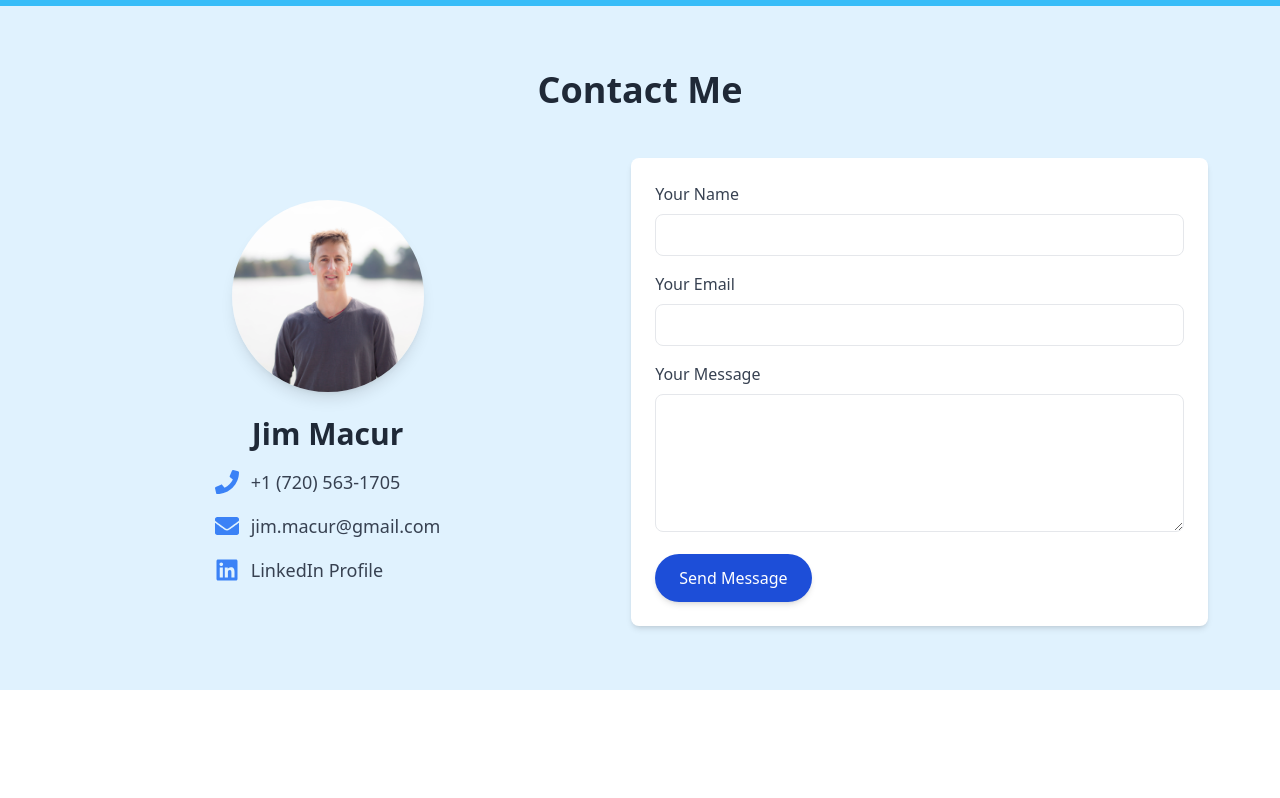
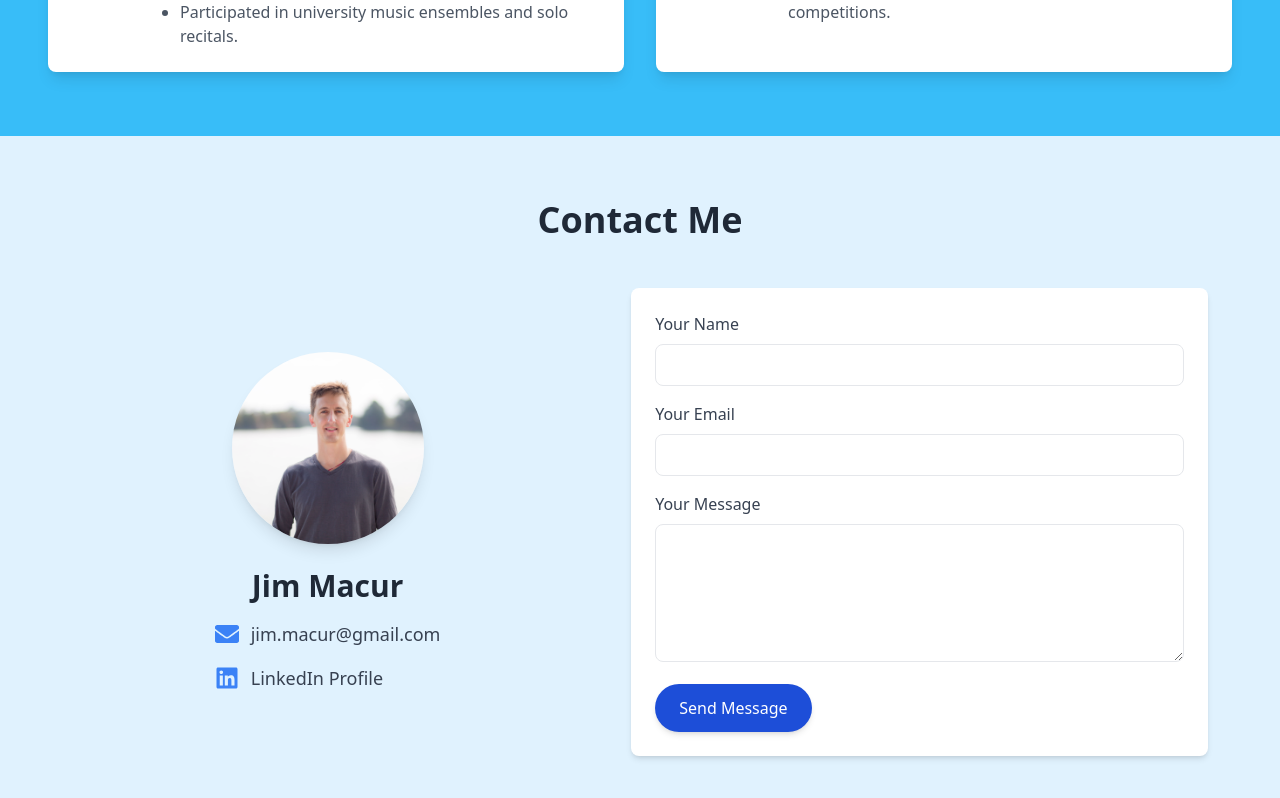
Before and after one commit to DRIF7ER/my-portfolio, a React (Create React App) app: page / in a window 1280 px wide. Shown: the part 6256-7054 px from the top of the page. Before the commit the page ends 6946 px from the top, so only its background shows below. Built offline with nearby package versions, Linux system fonts and the light colour scheme.

Commit message:
refactor: adds a new section to the about me, removes phone#, and adds hover affect for projects

```diff
--- a/src/components/AboutMe.tsx
+++ b/src/components/AboutMe.tsx
@@ -14,6 +14,9 @@ const AboutMe: React.FC = () => {
 
         <p className="text-xl text-gray-700 leading-relaxed mb-10">
           Hi, I'm <span className="font-bold">Jim Macur</span> (may-ker), a passionate fullstack developer with a background in teaching and a love for solving complex problems. After years of teaching and leadership, I transitioned into software development, where I apply my collaborative mindset and problem-solving skills to create accessible and engaging applications. I'm always eager to learn new technologies and improve my craft.
+          <br />
+          <br />
+          I strive to be a fully-functioning human being who thrives on contributing to society and helping others reach their potential. Whether through coding, teaching, or collaborating with teams, I find joy in fostering growth, building meaningful connections, and making a positive impact wherever I can.
           <br />
           <br />
           Beyond coding, I’ve been happily married to my amazing wife for 20 years, and we have two wonderful teenage children. Together, we love traveling, hiking, and sharing laughs around the dinner table. These moments of connection and adventure fuel my creativity and remind me of the importance of balance and joy in life.
--- a/src/components/Contact.tsx
+++ b/src/components/Contact.tsx
@@ -48,11 +48,6 @@ const Contact: React.FC = () => {
             <h3 className="text-3xl font-bold text-gray-800 mb-4">Jim Macur</h3>
 
             <div className="text-gray-700 text-lg space-y-4">
-              <div className="flex items-center justify-center md:justify-start">
-                <FaPhone className="mr-3 text-blue-500" size={24} aria-hidden="true" />
-                <span className="font-medium" aria-label="Phone number">+1 (720) 563-1705</span>
-              </div>
-
               <div className="flex items-center justify-center md:justify-start">
                 <FaEnvelope className="mr-3 text-blue-500" size={24} aria-hidden="true" />
                 <a
--- a/src/components/Projects.tsx
+++ b/src/components/Projects.tsx
@@ -71,7 +71,7 @@ const Projects: React.FC = () => {
   ];
 
   return (
-    <section id="projects" className=" py-16 bg-sky-100" role="region" aria-labelledby="projects-heading">
+    <section id="projects" className="cursor-pointer py-16 bg-sky-100" role="region" aria-labelledby="projects-heading">
       <div className="container-standard mx-auto px-4">
         <h1 id="projects-heading" className="text-4xl font-extrabold mb-12 text-center text-gray-800">
           Projects
```
